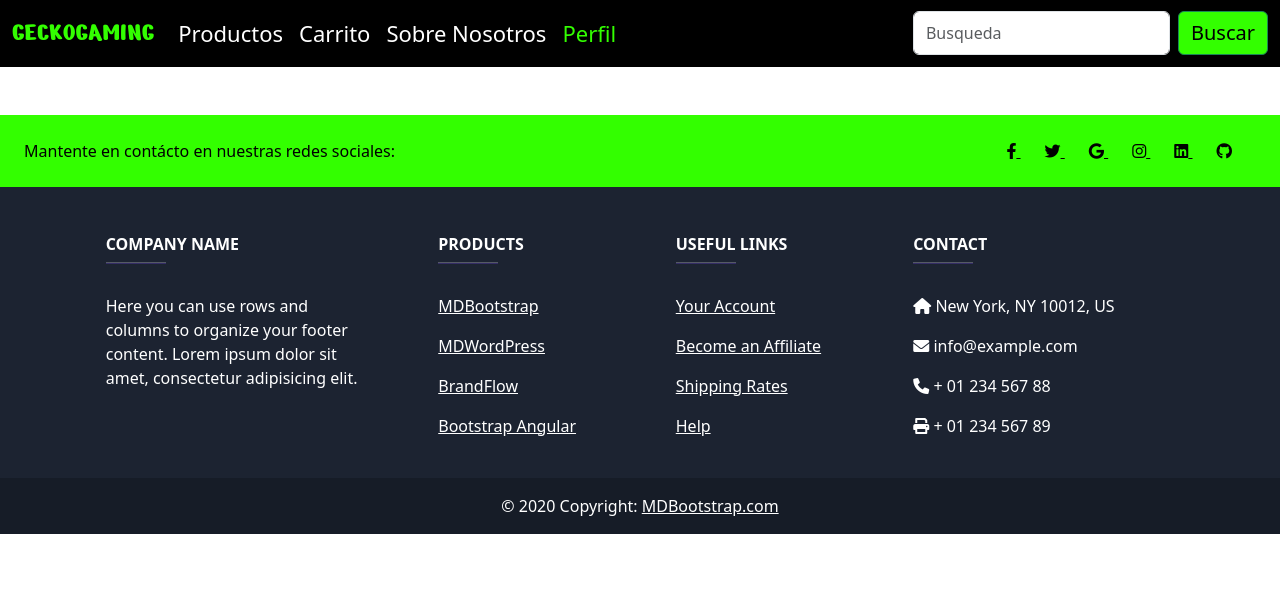
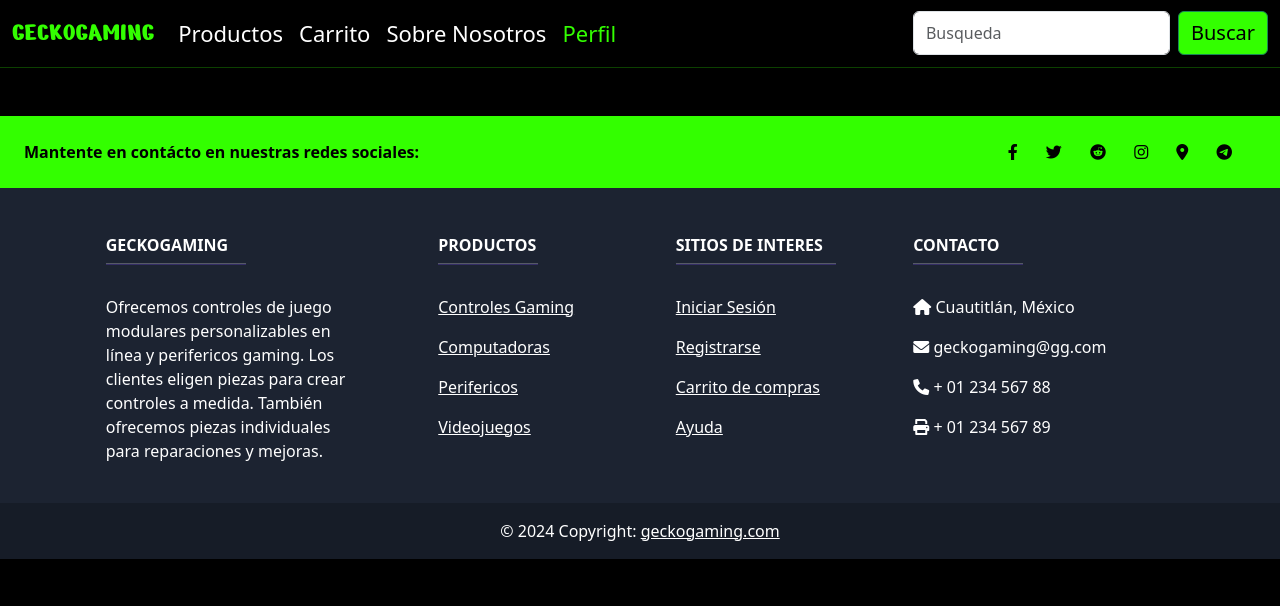
Before and after one commit to RichiLM/GeckoGames, a PHP site: page / in a window 1280 px wide. Shown: the top 606 px of the page. Run offline with PHP 8.4, Linux system fonts and the light colour scheme.

Commit message:
Personalice footer

```diff
--- /dev/null
+++ b/css/style.css
@@ -0,0 +1,11 @@
+:root {
+    --fuentePrincipal: font-family: 'Nerko One', cursive;
+}
+
+body {
+    background-color: #000;
+}
+
+.no-decoration {
+    text-decoration: none;
+}
--- a/index.php
+++ b/index.php
@@ -10,12 +10,14 @@
     <link rel="stylesheet" href="https://fonts.googleapis.com/css2?family=Inter&display=swap">
     <link href="https://cdnjs.cloudflare.com/ajax/libs/font-awesome/6.0.0/css/all.min.css" rel="stylesheet" />
     <link href="https://fonts.googleapis.com/css?family=Roboto:300,400,500,700&display=swap" rel="stylesheet" />
+    <link rel="stylesheet" href="css/style.css">
 </head>
 
 <body>
     <?php
     require('layouts/nav.php');
     ?>
+    <hr style="color: rgb(51, 255, 0); margin: 0;">
     <?php
     require('layouts/footer.php');
     ?>
--- a/layouts/footer.php
+++ b/layouts/footer.php
@@ -7,29 +7,29 @@
         <section class="d-flex justify-content-between p-4 text-black" style="background-color: #33ff00">
             <!-- Left -->
             <div class="me-5">
-                <span>Mantente en contácto en nuestras redes sociales:</span>
+                <span class="fw-bold">Mantente en contácto en nuestras redes sociales:</span>
             </div>
             <!-- Left -->
 
             <!-- Right -->
             <div>
-                <a href="" class="text-black me-4">
+                <a href="" class="text-black me-4 no-decoration">
                     <i class="fab fa-facebook-f"></i>
                 </a>
-                <a href="" class="text-black me-4">
+                <a href="" class="text-black me-4 no-decoration">
                     <i class="fab fa-twitter"></i>
                 </a>
-                <a href="" class="text-black me-4">
-                    <i class="fab fa-google"></i>
+                <a href="" class="text-black me-4 no-decoration">
+                    <i class="fa-brands fa-reddit"></i>
                 </a>
-                <a href="" class="text-black me-4">
+                <a href="" class="text-black me-4 no-decoration">
                     <i class="fab fa-instagram"></i>
                 </a>
-                <a href="" class="text-black me-4">
-                    <i class="fab fa-linkedin"></i>
+                <a href="" class="text-black me-4 no-decoration">
+                    <i class="fa-solid fa-location-dot"></i>
                 </a>
-                <a href="" class="text-black me-4">
-                    <i class="fab fa-github"></i>
+                <a href="" class="text-black me-4 no-decoration">
+                    <i class="fa-brands fa-telegram"></i>
                 </a>
             </div>
             <!-- Right -->
@@ -44,12 +44,10 @@
                     <!-- Grid column -->
                     <div class="col-md-3 col-lg-4 col-xl-3 mx-auto mb-4">
                         <!-- Content -->
-                        <h6 class="text-uppercase fw-bold">Company name</h6>
-                        <hr class="mb-4 mt-0 d-inline-block mx-auto" style="width: 60px; background-color: #7c4dff; height: 2px" />
+                        <h6 class="text-uppercase fw-bold">GECKOGAMING</h6>
+                        <hr class="mb-4 mt-0 d-inline-block mx-auto" style="width: 140px; background-color: #7c4dff; height: 2px" />
                         <p>
-                            Here you can use rows and columns to organize your footer
-                            content. Lorem ipsum dolor sit amet, consectetur adipisicing
-                            elit.
+                            Ofrecemos controles de juego modulares personalizables en línea y perifericos gaming. Los clientes eligen piezas para crear controles a medida. También ofrecemos piezas individuales para reparaciones y mejoras.
                         </p>
                     </div>
                     <!-- Grid column -->
@@ -57,19 +55,19 @@
                     <!-- Grid column -->
                     <div class="col-md-2 col-lg-2 col-xl-2 mx-auto mb-4">
                         <!-- Links -->
-                        <h6 class="text-uppercase fw-bold">Products</h6>
-                        <hr class="mb-4 mt-0 d-inline-block mx-auto" style="width: 60px; background-color: #7c4dff; height: 2px" />
+                        <h6 class="text-uppercase fw-bold">Productos</h6>
+                        <hr class="mb-4 mt-0 d-inline-block mx-auto" style="width: 100px; background-color: #7c4dff; height: 2px" />
                         <p>
-                            <a href="#!" class="text-white">MDBootstrap</a>
+                            <a href="#!" class="text-white">Controles Gaming</a>
                         </p>
                         <p>
-                            <a href="#!" class="text-white">MDWordPress</a>
+                            <a href="#!" class="text-white">Computadoras</a>
                         </p>
                         <p>
-                            <a href="#!" class="text-white">BrandFlow</a>
+                            <a href="#!" class="text-white">Perifericos</a>
                         </p>
                         <p>
-                            <a href="#!" class="text-white">Bootstrap Angular</a>
+                            <a href="#!" class="text-white">Videojuegos</a>
                         </p>
                     </div>
                     <!-- Grid column -->
@@ -77,19 +75,19 @@
                     <!-- Grid column -->
                     <div class="col-md-3 col-lg-2 col-xl-2 mx-auto mb-4">
                         <!-- Links -->
-                        <h6 class="text-uppercase fw-bold">Useful links</h6>
-                        <hr class="mb-4 mt-0 d-inline-block mx-auto" style="width: 60px; background-color: #7c4dff; height: 2px" />
+                        <h6 class="text-uppercase fw-bold">Sitios de interes</h6>
+                        <hr class="mb-4 mt-0 d-inline-block mx-auto" style="width: 160px; background-color: #7c4dff; height: 2px" />
                         <p>
-                            <a href="#!" class="text-white">Your Account</a>
+                            <a href="#!" class="text-white">Iniciar Sesión</a>
                         </p>
                         <p>
-                            <a href="#!" class="text-white">Become an Affiliate</a>
+                            <a href="#!" class="text-white">Registrarse</a>
                         </p>
                         <p>
-                            <a href="#!" class="text-white">Shipping Rates</a>
+                            <a href="#!" class="text-white">Carrito de compras</a>
                         </p>
                         <p>
-                            <a href="#!" class="text-white">Help</a>
+                            <a href="#!" class="text-white">Ayuda</a>
                         </p>
                     </div>
                     <!-- Grid column -->
@@ -97,10 +95,10 @@
                     <!-- Grid column -->
                     <div class="col-md-4 col-lg-3 col-xl-3 mx-auto mb-md-0 mb-4">
                         <!-- Links -->
-                        <h6 class="text-uppercase fw-bold">Contact</h6>
-                        <hr class="mb-4 mt-0 d-inline-block mx-auto" style="width: 60px; background-color: #7c4dff; height: 2px" />
-                        <p><i class="fas fa-home mr-3"></i> New York, NY 10012, US</p>
-                        <p><i class="fas fa-envelope mr-3"></i> info@example.com</p>
+                        <h6 class="text-uppercase fw-bold">Contacto</h6>
+                        <hr class="mb-4 mt-0 d-inline-block mx-auto" style="width: 110px; background-color: #7c4dff; height: 2px" />
+                        <p><i class="fas fa-home mr-3"></i> Cuautitlán, México</p>
+                        <p><i class="fas fa-envelope mr-3"></i> geckogaming@gg.com</p>
                         <p><i class="fas fa-phone mr-3"></i> + 01 234 567 88</p>
                         <p><i class="fas fa-print mr-3"></i> + 01 234 567 89</p>
                     </div>
@@ -113,8 +111,8 @@
 
         <!-- Copyright -->
         <div class="text-center p-3" style="background-color: rgba(0, 0, 0, 0.2)">
-            © 2020 Copyright:
-            <a class="text-white" href="https://mdbootstrap.com/">MDBootstrap.com</a>
+            &copy; 2024 Copyright:
+            <a class="text-white" href="#">geckogaming.com</a>
         </div>
         <!-- Copyright -->
     </footer>
```
Also changed, not shown: assets/archivo.txt (deleted), css/archivo.txt (deleted), src/archivo.txt (deleted).
